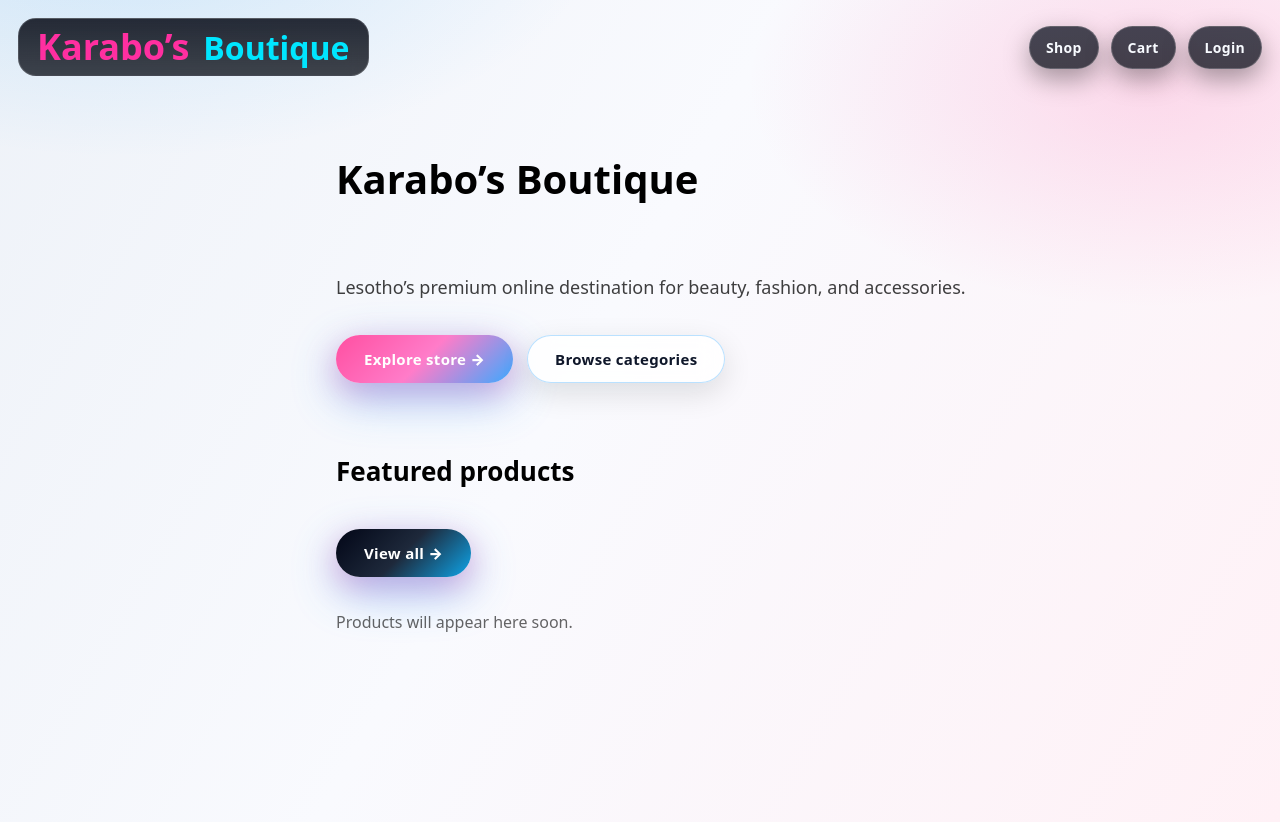
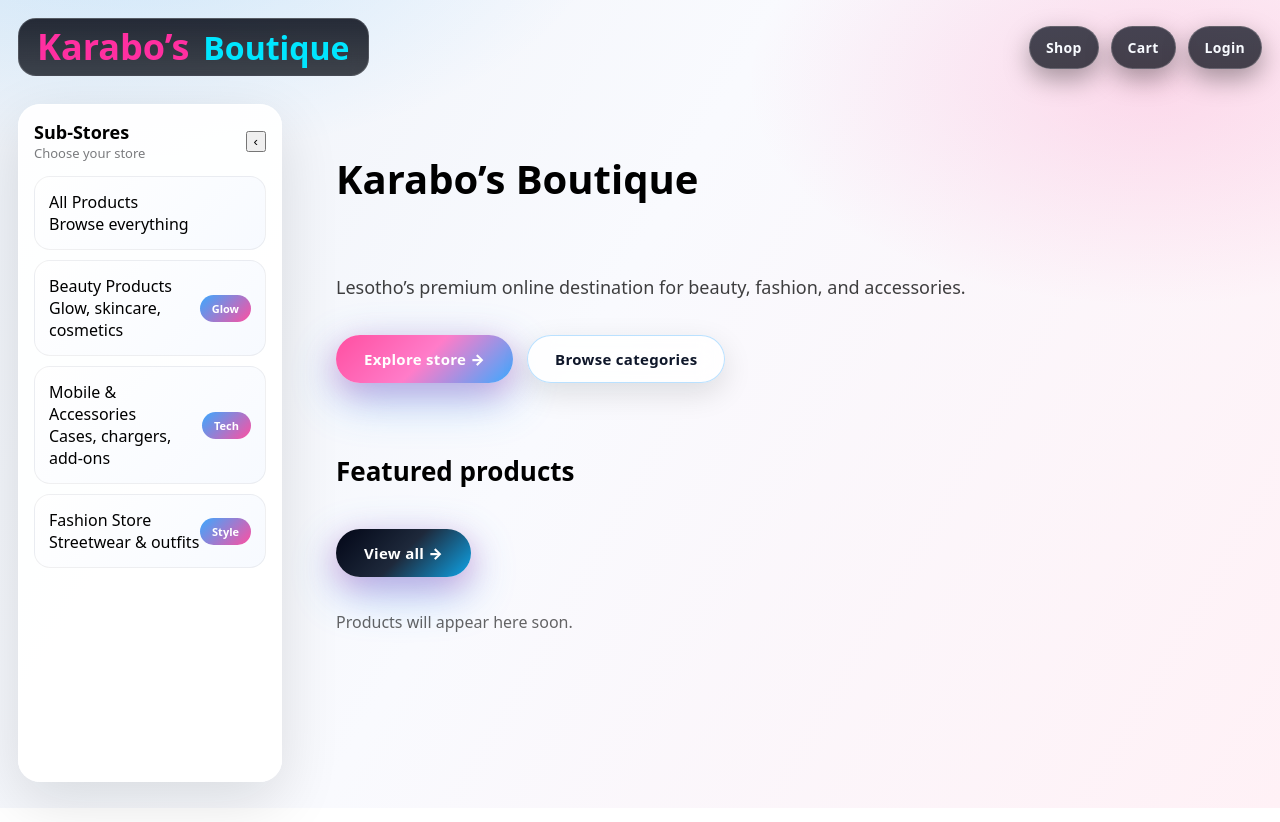
Before and after one commit to yvesf022/kkkkkk, a Next.js app: page / in a window 1280 px wide. Built offline with nearby package versions, Linux system fonts and the light colour scheme; no server answers.

Commit message:
fix(auth): hydrate zustand auth store once in ClientShell

```diff
--- a/components/layout/ClientShell.tsx
+++ b/components/layout/ClientShell.tsx
@@ -1,29 +1,46 @@
 "use client";
 
+import { useEffect } from "react";
 import Header from "@/components/layout/Header";
+import Sidebar from "@/components/layout/Sidebar";
 import { UIProvider } from "@/components/layout/uiStore";
 import { CartProvider } from "@/app/context/CartContext";
+import { useAuth } from "@/lib/auth";
+
+/**
+ * CLIENT SHELL — FINAL & CORRECT
+ *
+ * RESPONSIBILITIES:
+ * - Global UI shell
+ * - ONE-TIME auth hydration
+ *
+ * RULES:
+ * - Hydrate auth ONCE here
+ * - NO redirects here
+ * - NO conditional rendering here
+ */
 
 export default function ClientShell({
   children,
 }: {
   children: React.ReactNode;
 }) {
+  const hydrate = useAuth((s) => s.hydrate);
+
+  // 🔥 SINGLE SOURCE OF AUTH HYDRATION
+  useEffect(() => {
+    hydrate();
+  }, [hydrate]);
+
   return (
     <UIProvider>
       <CartProvider>
         <Header />
 
-        {/* IMPORTANT: no global sidebar */}
-        <main
-          className="pageContentWrap"
-          style={{
-            width: "100%",
-            minHeight: "calc(100vh - var(--header-height, 72px))",
-          }}
-        >
-          {children}
-        </main>
+        <div className="appShell">
+          <Sidebar />
+          <main className="pageContentWrap">{children}</main>
+        </div>
       </CartProvider>
     </UIProvider>
   );
```
